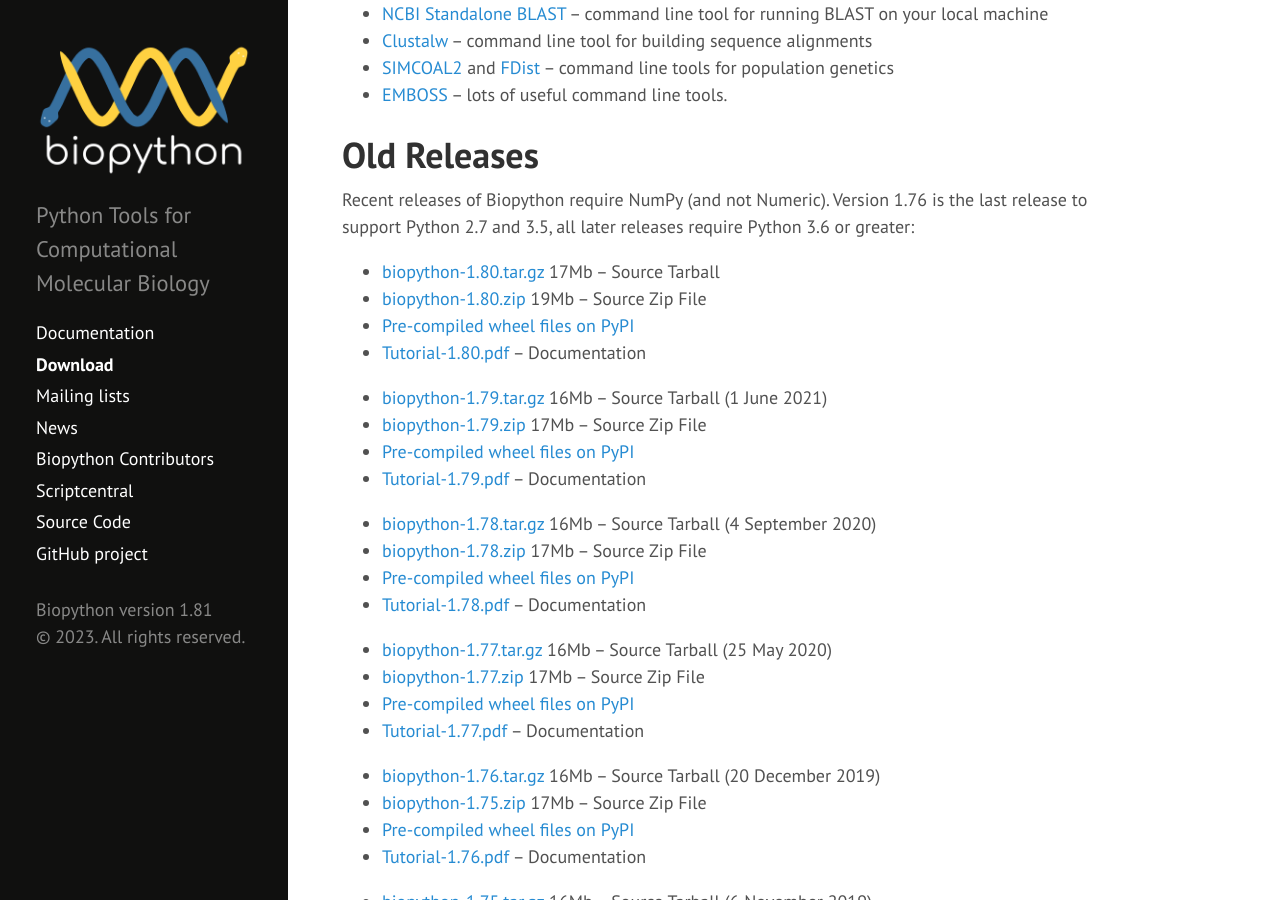
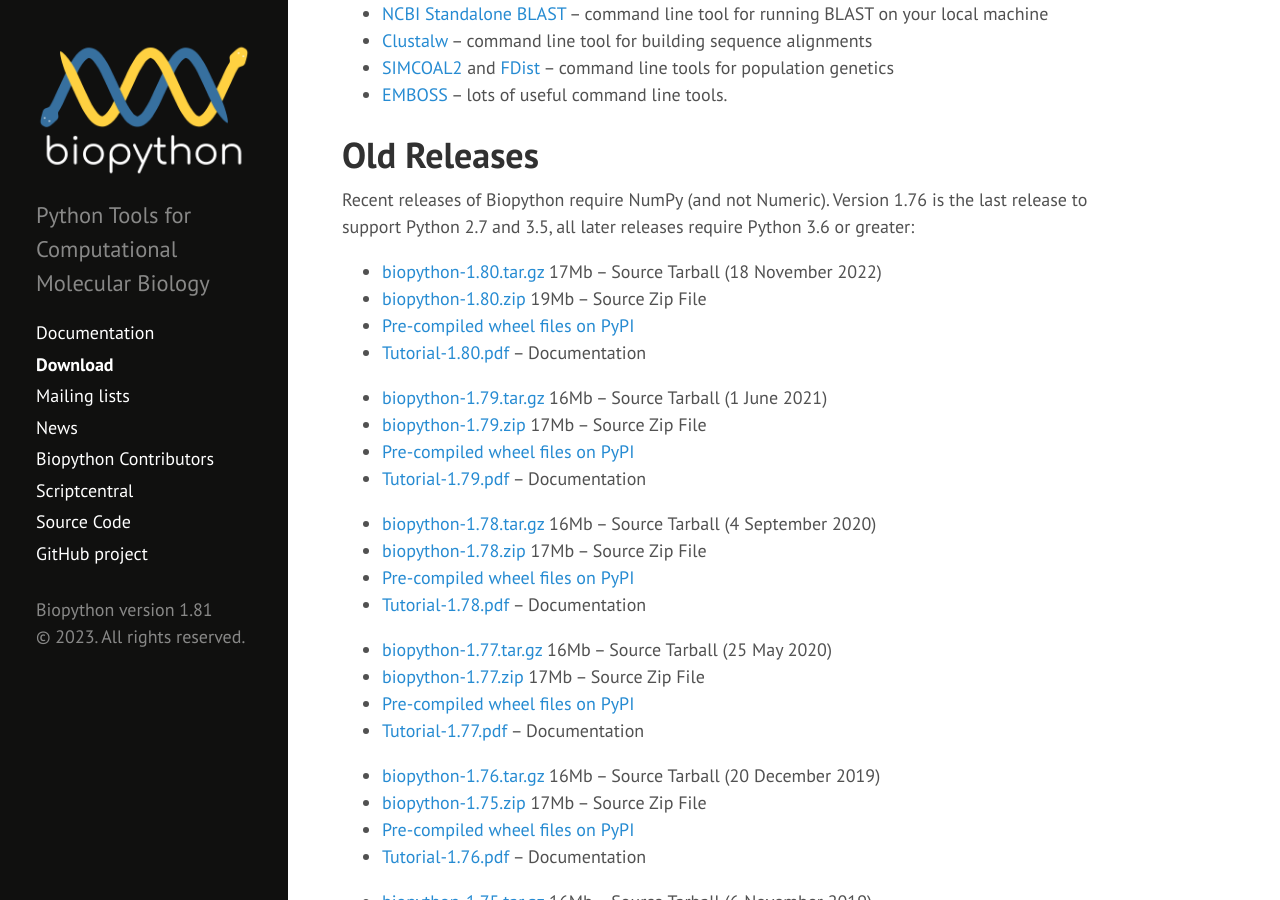
Before and after one commit to biopython/biopython.github.io, a Jekyll site: the page built from wiki/Download.md, in a window 1280 px wide and 900 px high, scrolled down 2662 px. Built offline with Jekyll 4.4.1, drawn with Linux system fonts in a browser that asks for light colours.

Commit message:
Update Download.md
show release date for 1.80

```diff
--- a/wiki/Download.md
+++ b/wiki/Download.md
@@ -159,7 +159,7 @@ Version 1.76 is the last release to support Python 2.7 and 3.5,
 all later releases require Python 3.6 or greater:
 
 -   [biopython-1.80.tar.gz](http://biopython.org/DIST/biopython-1.80.tar.gz)
-    17Mb -- Source Tarball
+    17Mb -- Source Tarball (18 November 2022)
 -   [biopython-1.80.zip](http://biopython.org/DIST/biopython-1.80.zip)
     19Mb -- Source Zip File
 -   [Pre-compiled wheel files on PyPI](https://pypi.python.org/pypi/biopython/1.80)
```
